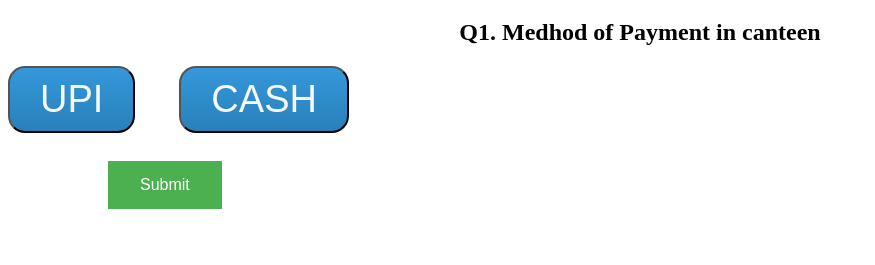
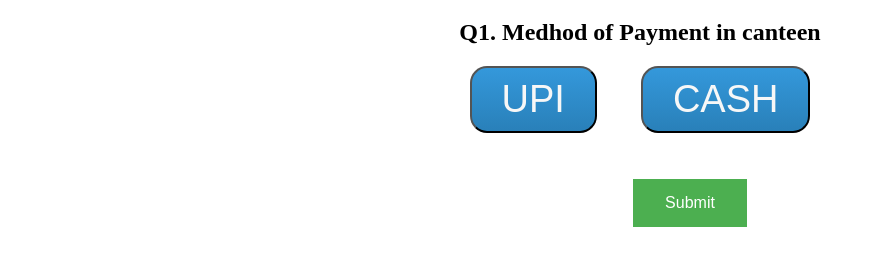
Before and after one commit to personalharshith/survey, a plain HTML site: page index.html in a window 1280 px wide. Shown: the part 61-326 px from the top of the page, without its empty margins (0-875 px from the left). Drawn offline with Linux system fonts and the light colour scheme.

Commit message:
Update index.html

```diff
--- a/index.html
+++ b/index.html
@@ -5,10 +5,12 @@
     <link rel="stylesheet" href="design.css">
   </head>
   <body>
-    <h1>Zeedy Survey</h1>
+    <h1>Zeedy Survey</h1> <div class="ques">
     <h2>Q1. Medhod of Payment in canteen</h2>
+    <div class="butDiv">
     <button class="upi_btn" id="upibtn" type="button" onclick="incrementCount('UPI')">UPI</button>
     <button class="cash_btn" id="cashbtn" type="button" onclick="incrementCount('CASH')">CASH</button>
+    </div>
     <br><br>
     <button class="submit_btn"id="submitButton" type="button" onclick="submitCounts()">Submit</button>
 
@@ -32,5 +34,6 @@
         document.getElementById('cashbtn').innerHTML = 'CASH';
       }
     </script>
+    </div>
   </body>
 </html>
```
